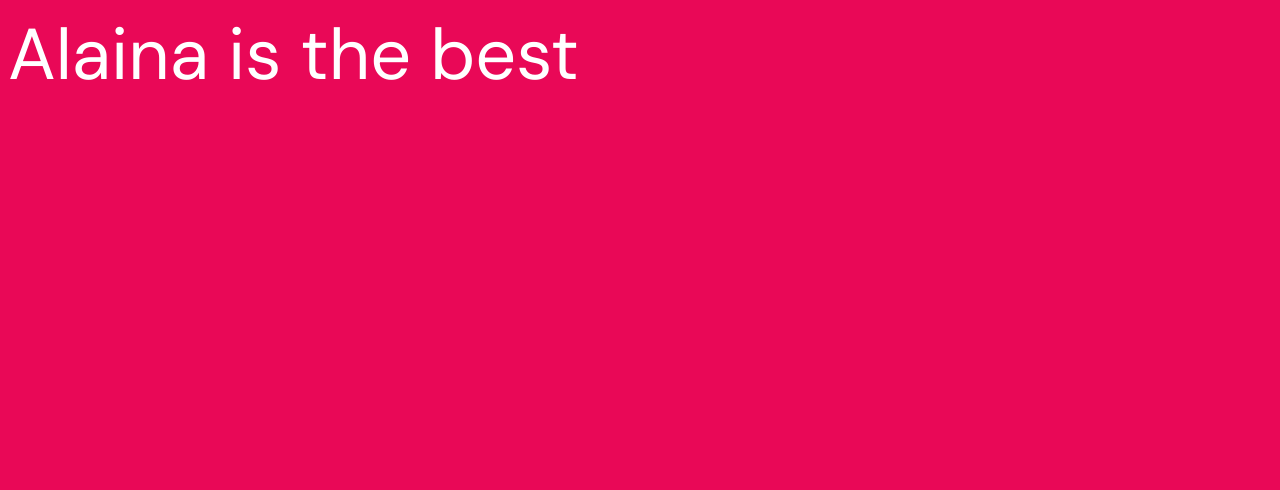
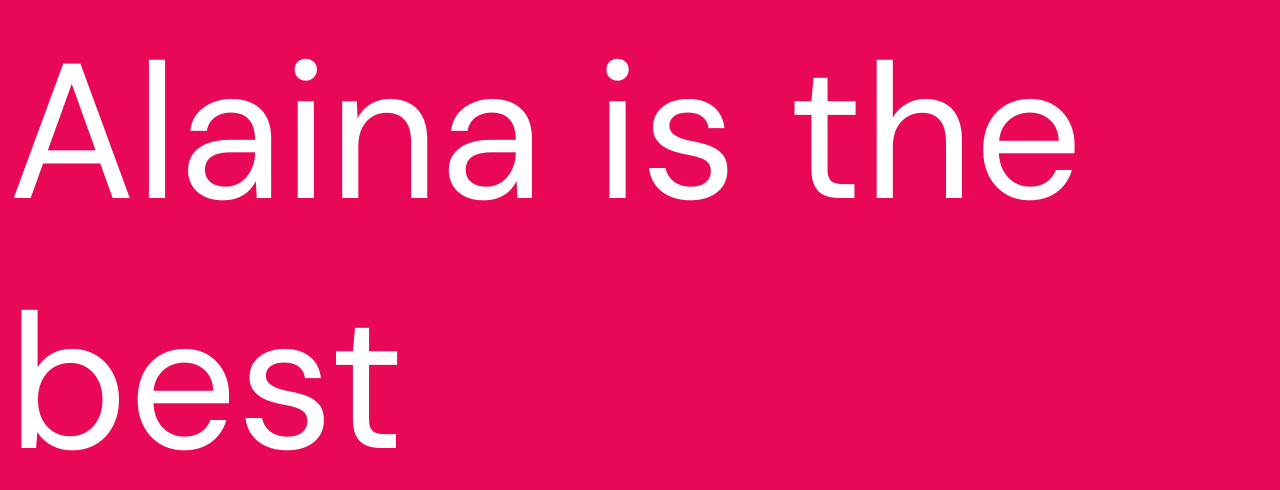
Before and after one commit to hamish-rush/prink, a plain HTML site: page index.html in a window 1280 px wide. Drawn offline with Linux system fonts and the light colour scheme.

Commit message:
Really big text

```diff
--- a/index.html
+++ b/index.html
@@ -6,7 +6,7 @@
         <link rel="preconnect" href="https://fonts.gstatic.com" crossorigin>
         <link href="https://fonts.googleapis.com/css2?family=DM+Sans:ital,opsz,wght@0,9..40,100..1000;1,9..40,100..1000&display=swap" rel="stylesheet">
     </head>
-    <body style='background: #E90857; font-size: 72px; color: white; font-family: "DM Sans", sans-serif; font-optical-sizing: auto; font-style: normal;'>
+    <body style='background: #E90857; font-size: 192px; color: white; font-family: "DM Sans", sans-serif; font-optical-sizing: auto; font-style: normal;'>
         Alaina is the best
     </body>
 </html>
```
